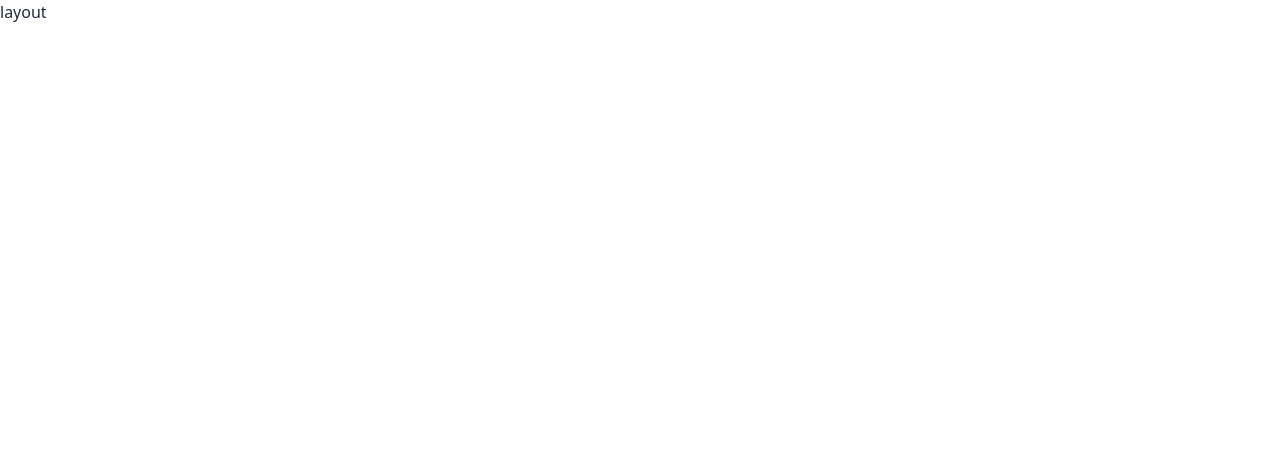
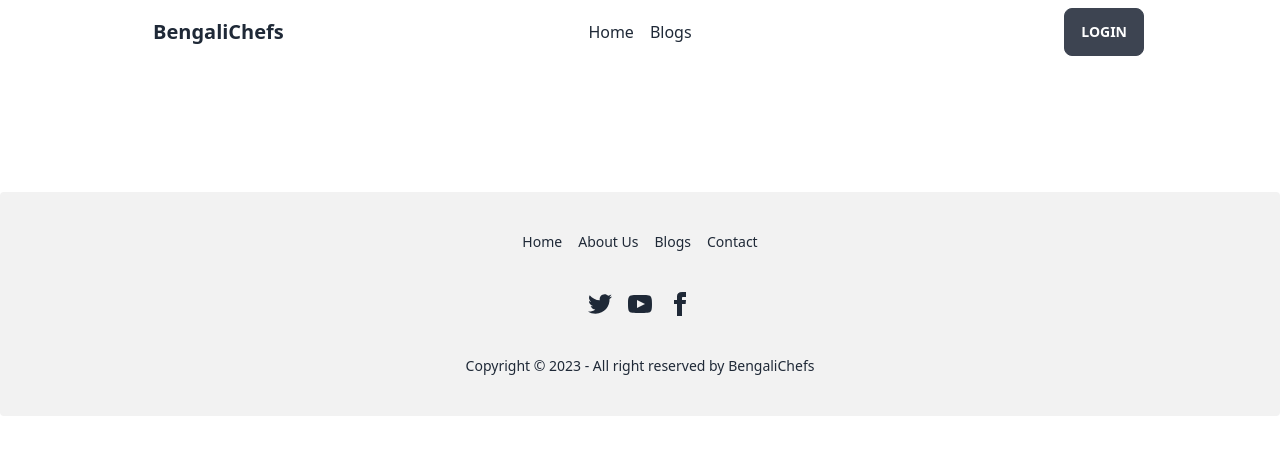
Before and after one commit to mehadi-shuvo/bengali-chefs-client, a React (Vite) app: page / in a window 1280 px wide. Shown: the top 454 px of the page. Built offline with nearby package versions, Linux system fonts and the light colour scheme.

Commit message:
header and footer added

```diff
--- a/src/App.jsx
+++ b/src/App.jsx
@@ -8,49 +8,7 @@
 
   return (
     <>
-      <div className="navbar bg-base-100">
-  <div className="navbar-start">
-    <div className="dropdown">
-      <label tabIndex={0} className="btn btn-ghost lg:hidden">
-        <svg xmlns="http://www.w3.org/2000/svg" className="h-5 w-5" fill="none" viewBox="0 0 24 24" stroke="currentColor"><path strokeLinecap="round" strokeLinejoin="round" strokeWidth="2" d="M4 6h16M4 12h8m-8 6h16" /></svg>
-      </label>
-      <ul tabIndex={0} className="menu menu-compact dropdown-content mt-3 p-2 shadow bg-base-100 rounded-box w-52">
-        <li><a>Item 1</a></li>
-        <li tabIndex={0}>
-          <a className="justify-between">
-            Parent
-            <svg className="fill-current" xmlns="http://www.w3.org/2000/svg" width="24" height="24" viewBox="0 0 24 24"><path d="M8.59,16.58L13.17,12L8.59,7.41L10,6L16,12L10,18L8.59,16.58Z"/></svg>
-          </a>
-          <ul className="p-2">
-            <li><a>Submenu 1</a></li>
-            <li><a>Submenu 2</a></li>
-          </ul>
-        </li>
-        <li><a>Item 3</a></li>
-      </ul>
-    </div>
-    <a className="btn btn-ghost normal-case text-xl">daisyUI</a>
-  </div>
-  <div className="navbar-center hidden lg:flex">
-    <ul className="menu menu-horizontal px-1">
-      <li><a>Item 1</a></li>
-      <li tabIndex={0}>
-        <a>
-          Parent
-          <svg className="fill-current" xmlns="http://www.w3.org/2000/svg" width="20" height="20" viewBox="0 0 24 24"><path d="M7.41,8.58L12,13.17L16.59,8.58L18,10L12,16L6,10L7.41,8.58Z"/></svg>
-        </a>
-        <ul className="p-2">
-          <li><a>Submenu 1</a></li>
-          <li><a>Submenu 2</a></li>
-        </ul>
-      </li>
-      <li><a>Item 3</a></li>
-    </ul>
-  </div>
-  <div className="navbar-end">
-    <a className="btn">Get started</a>
-  </div>
-</div>
+
     </>
   )
 }
--- a/src/layouts/MainLayouts.jsx
+++ b/src/layouts/MainLayouts.jsx
@@ -1,9 +1,14 @@
 import React from 'react';
+import Header from '../pages/shared/Header/Header';
+import { Outlet } from 'react-router-dom';
+import Footer from '../pages/shared/Footer/Footer';
 
 const MainLayouts = () => {
     return (
         <div>
-            layout
+            <Header></Header>
+            <Outlet></Outlet>
+            <Footer></Footer>
         </div>
     );
 };
--- a/src/pages/shared/Footer/Footer.jsx
+++ b/src/pages/shared/Footer/Footer.jsx
@@ -1,10 +1,26 @@
 import React from 'react';
+import { Link } from 'react-router-dom';
 
 const Footer = () => {
     return (
-        <div>
-            footer
-        </div>
+        <footer className="footer footer-center p-10 bg-base-200 text-base-content rounded mt-32">
+            <div className="grid grid-flow-col gap-4">
+                <Link className="link link-hover">Home</Link>
+                <Link className="link link-hover">About Us</Link>
+                <Link className="link link-hover">Blogs</Link>
+                <Link className="link link-hover">Contact</Link>
+            </div>
+            <div>
+                <div className="grid grid-flow-col gap-4">
+                    <a><svg xmlns="http://www.w3.org/2000/svg" width="24" height="24" viewBox="0 0 24 24" className="fill-current"><path d="M24 4.557c-.883.392-1.832.656-2.828.775 1.017-.609 1.798-1.574 2.165-2.724-.951.564-2.005.974-3.127 1.195-.897-.957-2.178-1.555-3.594-1.555-3.179 0-5.515 2.966-4.797 6.045-4.091-.205-7.719-2.165-10.148-5.144-1.29 2.213-.669 5.108 1.523 6.574-.806-.026-1.566-.247-2.229-.616-.054 2.281 1.581 4.415 3.949 4.89-.693.188-1.452.232-2.224.084.626 1.956 2.444 3.379 4.6 3.419-2.07 1.623-4.678 2.348-7.29 2.04 2.179 1.397 4.768 2.212 7.548 2.212 9.142 0 14.307-7.721 13.995-14.646.962-.695 1.797-1.562 2.457-2.549z"></path></svg></a>
+                    <a><svg xmlns="http://www.w3.org/2000/svg" width="24" height="24" viewBox="0 0 24 24" className="fill-current"><path d="M19.615 3.184c-3.604-.246-11.631-.245-15.23 0-3.897.266-4.356 2.62-4.385 8.816.029 6.185.484 8.549 4.385 8.816 3.6.245 11.626.246 15.23 0 3.897-.266 4.356-2.62 4.385-8.816-.029-6.185-.484-8.549-4.385-8.816zm-10.615 12.816v-8l8 3.993-8 4.007z"></path></svg></a>
+                    <a><svg xmlns="http://www.w3.org/2000/svg" width="24" height="24" viewBox="0 0 24 24" className="fill-current"><path d="M9 8h-3v4h3v12h5v-12h3.642l.358-4h-4v-1.667c0-.955.192-1.333 1.115-1.333h2.885v-5h-3.808c-3.596 0-5.192 1.583-5.192 4.615v3.385z"></path></svg></a>
+                </div>
+            </div>
+            <div>
+                <p>Copyright © 2023 - All right reserved by BengaliChefs</p>
+            </div>
+        </footer>
     );
 };
 
--- a/src/pages/shared/Header/Header.jsx
+++ b/src/pages/shared/Header/Header.jsx
@@ -1,9 +1,33 @@
 import React from 'react';
+import { Link } from 'react-router-dom';
 
 const Header = () => {
     return (
-        <div>
-            header
+        <div className='md:w-4/5 mx-auto'>
+            <div className="navbar bg-base-100">
+                <div className="navbar-start">
+                    <div className="dropdown">
+                        <label tabIndex={0} className="btn btn-ghost lg:hidden">
+                            <svg xmlns="http://www.w3.org/2000/svg" className="h-5 w-5" fill="none" viewBox="0 0 24 24" stroke="currentColor"><path strokeLinecap="round" strokeLinejoin="round" strokeWidth="2" d="M4 6h16M4 12h8m-8 6h16" /></svg>
+                        </label>
+                        <ul tabIndex={0} className="menu menu-compact dropdown-content mt-3 p-2 shadow bg-base-100 rounded-box w-52">
+                            <li><a>Item 1</a></li>
+                            <li><a>Item 3</a></li>
+                        </ul>
+                    </div>
+                    <a className="btn btn-ghost normal-case text-xl">BengaliChefs</a>
+                </div>
+                <div className="navbar-center hidden lg:flex">
+                    <ul className="menu menu-horizontal px-1">
+                        <Link className='md:mr-4'>Home</Link>
+                        <Link>Blogs</Link>
+
+                    </ul>
+                </div>
+                <div className="navbar-end">
+                    <a className="btn">Login</a>
+                </div>
+            </div>
         </div>
     );
 };
```
